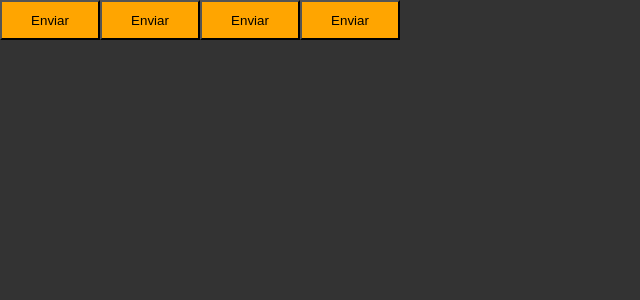
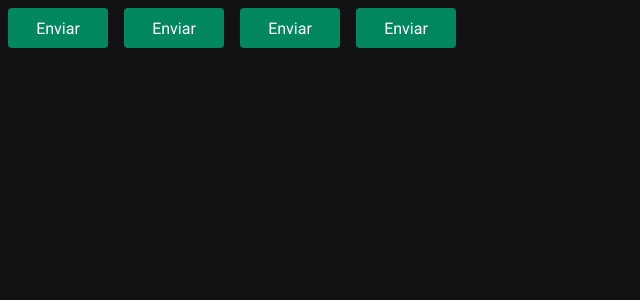
Before and after one commit to felipeanselmonascimento/FirstProjectReact, a React (Vite) app: page / in a window 1280 px wide. Shown: the top 300 px of the page, without its empty margins (0-640 px from the left). Built offline with nearby package versions, Linux system fonts and the light colour scheme.

Commit message:
colors and fonts

```diff
--- a/index.html
+++ b/index.html
@@ -2,8 +2,11 @@
 <html lang="en">
   <head>
     <meta charset="UTF-8" />
-    <link rel="icon" type="image/svg+xml" href="/vite.svg" />
     <meta name="viewport" content="width=device-width, initial-scale=1.0" />
+
+    <link rel="preconnect" href="https://fonts.googleapis.com">
+    <link rel="preconnect" href="https://fonts.gstatic.com" crossorigin>
+    <link href="https://fonts.googleapis.com/css2?family=Roboto+Mono:wght@700&family=Roboto:wght@400;700&display=swap" rel="stylesheet">
     <title>Vite + React + TS</title>
   </head>
   <body>
--- a/src/components/Button.styles.ts
+++ b/src/components/Button.styles.ts
@@ -14,11 +14,16 @@
 export const ButtonContainer = styled.button<IButtonContainerProps>`
     width: 100px;
     height: 40px;
+    border-radius: 4px;
+    border: 0;
+    margin: 8px;
 
-    background-color: ${props => props.theme.secondary}
+    background-color: ${props => props.theme["green-500"]};
+    color: ${props => props.theme.white}
+
+`
 
 
-    /* ${props => {
+ /* ${props => {
         return css`background-color: ${buttonVariants[props.variant]}`
     }}  */
-`
--- a/src/styles/global.ts
+++ b/src/styles/global.ts
@@ -7,9 +7,20 @@
         box-sizing: border-box;
     }
 
+    :focus {
+        outline: 0;
+        box-shadow: 0 0 0 2px ${props => props.theme["gray-500"]};
+    }
+
     body {
-        background: #333;
-        color: #fff;
+        background: ${props => props.theme["gray-900"]};
+        color: ${props => props.theme["gray-300"]};
+    }
+
+    body, input, textarea, button {
+        font-family: 'Roboto', sans-serif;
+        font-weight: 400;
+        font-size: 1rem;
     }
 
 `
--- a/src/styles/themes/default.ts
+++ b/src/styles/themes/default.ts
@@ -1,4 +1,21 @@
 export const defaultTheme = {
-    primary: 'purple',
-    secondary: 'orange'
+    white: '#FFF',
+
+  'gray-100': '#E1E1E6',
+  'gray-300': '#C4C4CC',
+  'gray-400': '#8D8D99',
+  'gray-500': '#7C7C8A',
+  'gray-600': '#323238',
+  'gray-700': '#29292E',
+  'gray-800': '#202024',
+  'gray-900': '#121214',
+
+  'green-300': '#00B37E',
+  'green-500': '#00875F',
+  'green-700': '#015F43',
+
+  'red-500': '#AB222E',
+  'red-700': '#7A1921',
+
+  'yellow-500': '#FBA94C',
 }
```
